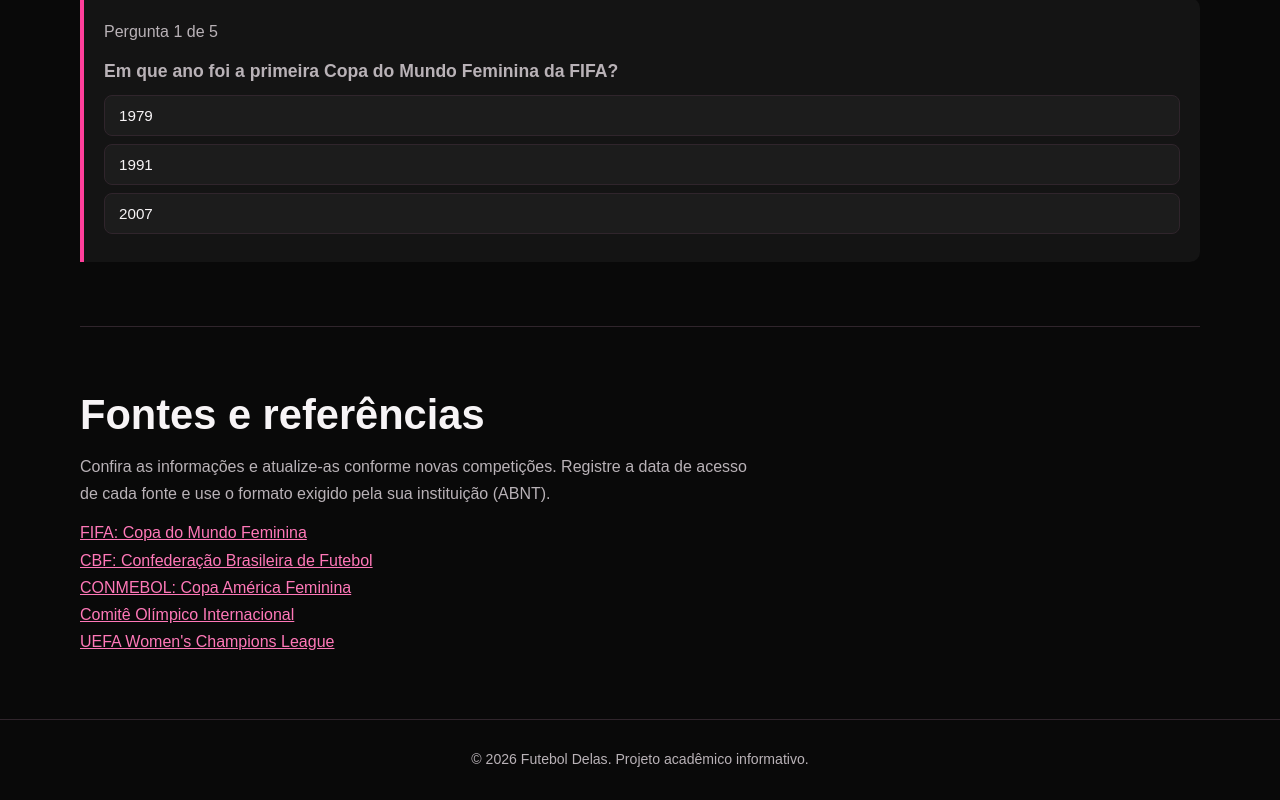
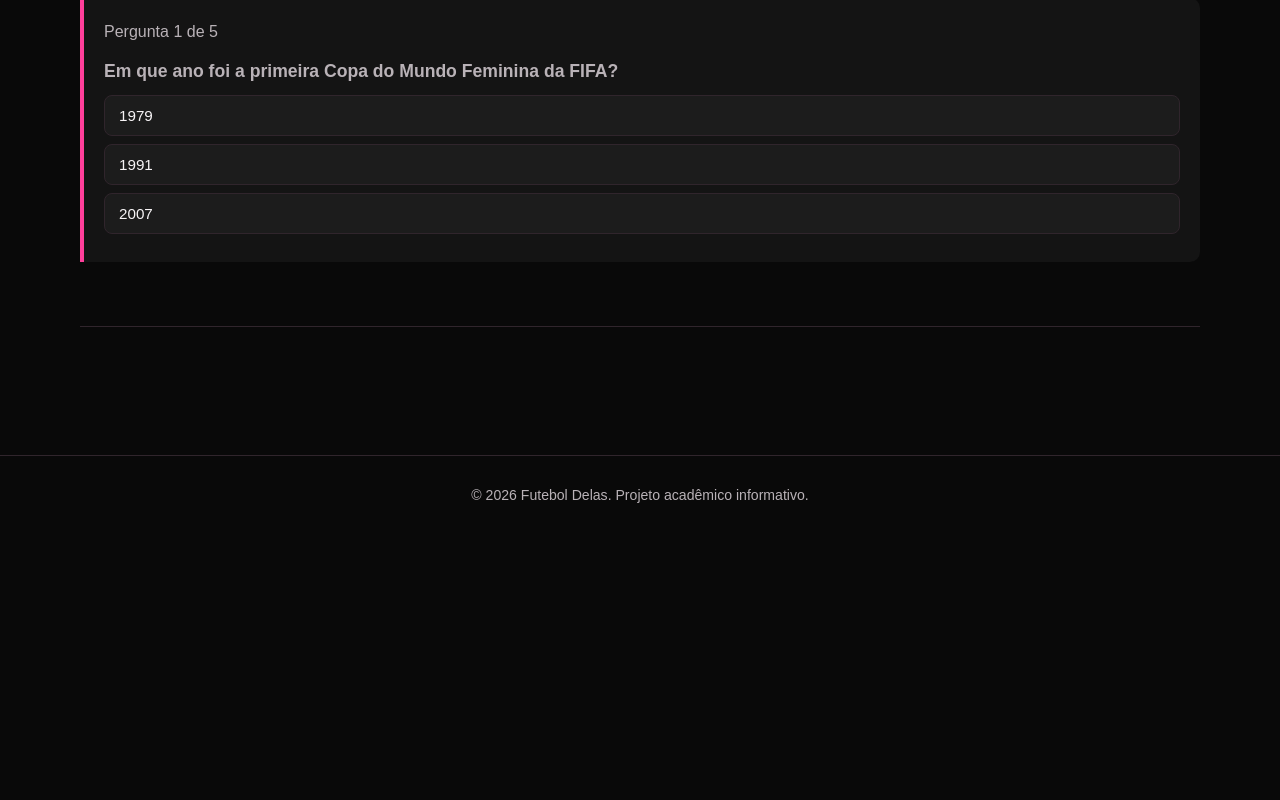
Before and after one commit to marigabyy1104-code/Futebol_Delas, a plain HTML site: page index (2).html in a window 1280 px wide. Shown: the part 5607-6407 px from the top of the page. After the commit the page ends 6143 px from the top, so only its background shows below. Drawn offline with Linux system fonts and the light colour scheme; files that its build step writes are made by us from their sources; files whose address does not match are found by name.

Commit message:
Update index (2).html

```diff
--- a/index (2).html
+++ b/index (2).html
@@ -110,14 +110,6 @@
 </section>
 
 <section id="fontes" class="w sec rv" aria-labelledby="h-fn">
-<h2 id="h-fn">Fontes e referências</h2>
-<p>Confira as informações e atualize-as conforme novas competições. Registre a data de acesso de cada fonte e use o formato exigido pela sua instituição (ABNT).</p>
-<ul>
-<li><a href="https://www.fifa.com/pt/tournaments/womens/womensworldcup" rel="noopener" target="_blank">FIFA: Copa do Mundo Feminina</a></li>
-<li><a href="https://www.cbf.com.br/" rel="noopener" target="_blank">CBF: Confederação Brasileira de Futebol</a></li>
-<li><a href="https://www.conmebol.com/" rel="noopener" target="_blank">CONMEBOL: Copa América Feminina</a></li>
-<li><a href="https://olympics.com/" rel="noopener" target="_blank">Comitê Olímpico Internacional</a></li>
-<li><a href="https://www.uefa.com/womenschampionsleague/" rel="noopener" target="_blank">UEFA Women's Champions League</a></li>
 </ul>
 </section>
 </main>
```
